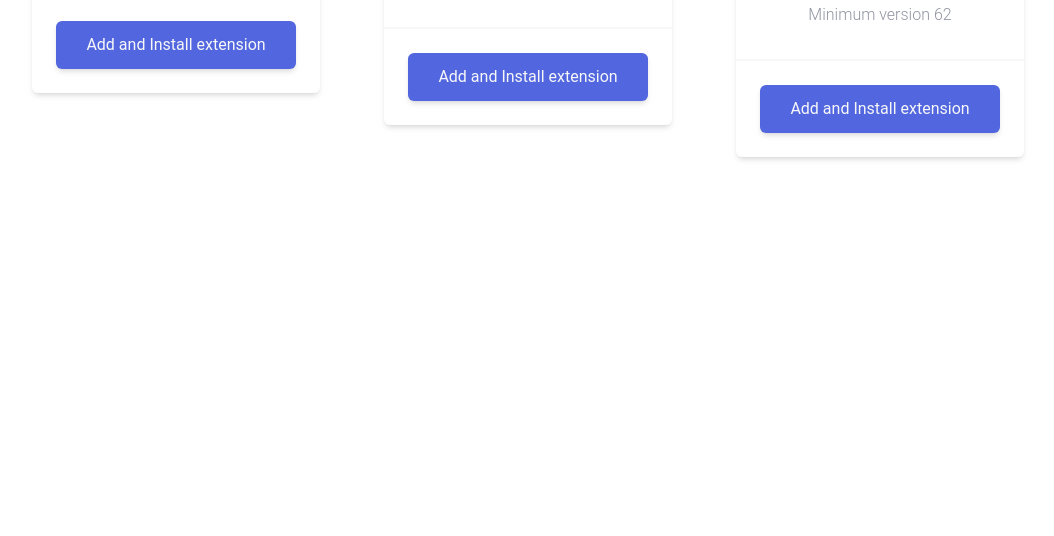
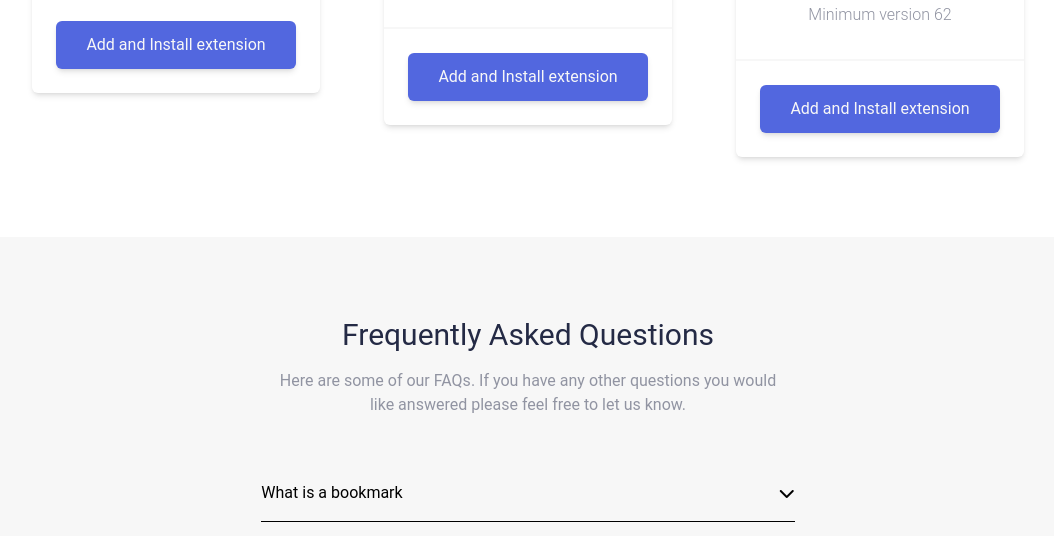
Before and after one commit to Isaac3N/landing-page, a website: page public/index.html in a window 1280 px wide. Shown: the part 3500-4036 px from the top of the page, without its empty margins (112-1166 px from the left). Before the commit the page ends 3737 px from the top, so only its background shows below. Drawn offline with Linux system fonts and the light colour scheme.

Commit message:
chevron items

```diff
--- a/public/index.html
+++ b/public/index.html
@@ -276,5 +276,24 @@
 				</div>
 			</div>
 		</section>
+		<!-- FAQ -->
+		<section class="bg-bookmark-white py-20">
+			<div class="sm:w-3/4 lg:w-5/12 mx-auto px-2">
+				<h1 class="text-3xl text-center text-bookmark-blue">
+					Frequently Asked Questions
+				</h1>
+				<p class="text-center text-bookmark-grey mt-4">
+					Here are some of our FAQs. If you have any other questions you would
+					like answered please feel free to let us know.
+				</p>
+			</div>
+			<!-- FAQ items -->
+			<div class="flex flex-col sm:w-3/4 lg:w-5/12 mt-12 mx-auto">
+				<div class="flex items-center border-b py-4">
+					<span class="flex-1">What is a bookmark</span>
+					<i class="fas fa-chevron-down"></i>
+				</div>
+			</div>
+		</section>
 	</body>
 </html>
```
Also changed, not shown: public/output.css.
